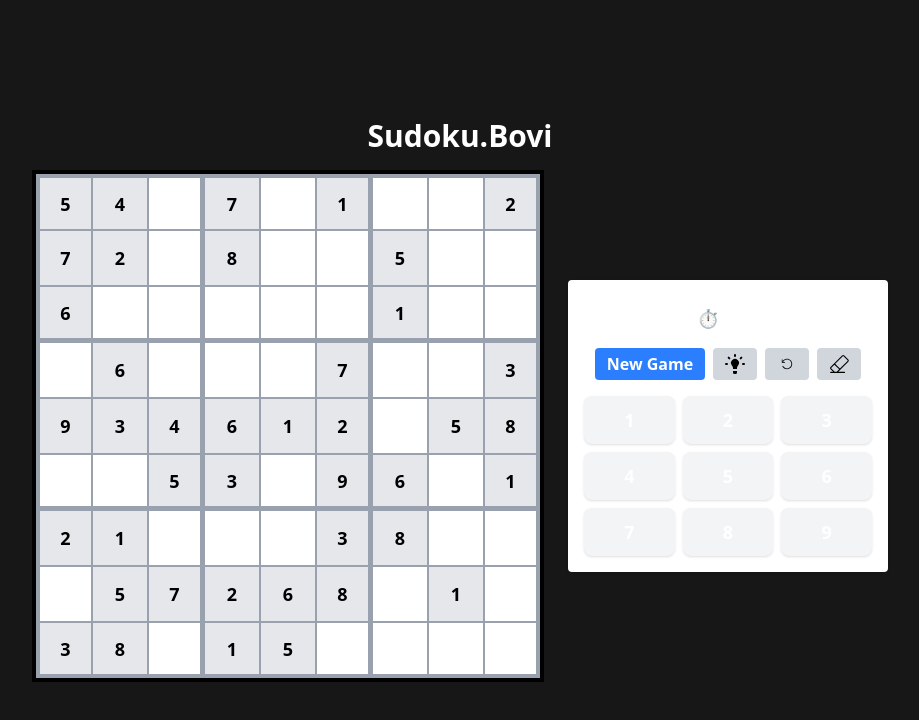
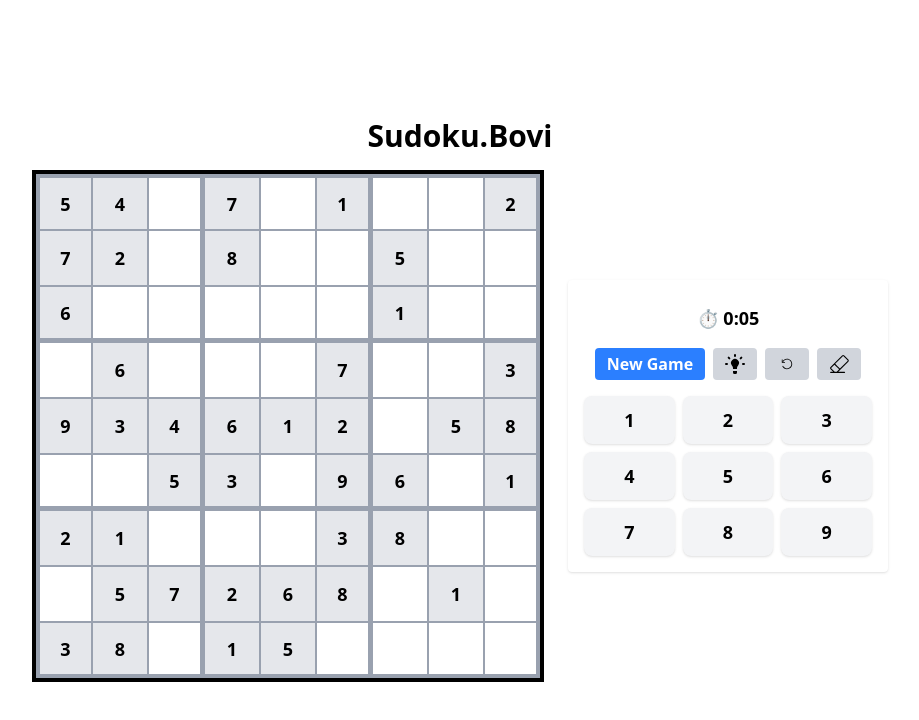
Before and after one commit to BoviliusMeidi/sudoku-web, a Next.js app: page / in a window 1280 px wide. Shown: the top 720 px of the page, without its empty margins (180-1099 px from the left). Built offline with nearby package versions, Linux system fonts and the light colour scheme.

Commit message:
fix : the ui styling

```diff
--- a/src/app/globals.css
+++ b/src/app/globals.css
@@ -18,5 +18,5 @@
 }
 
 body {
-  @apply bg-foreground text-background;
+  /* @apply bg-foreground text-background; */
 }
```
